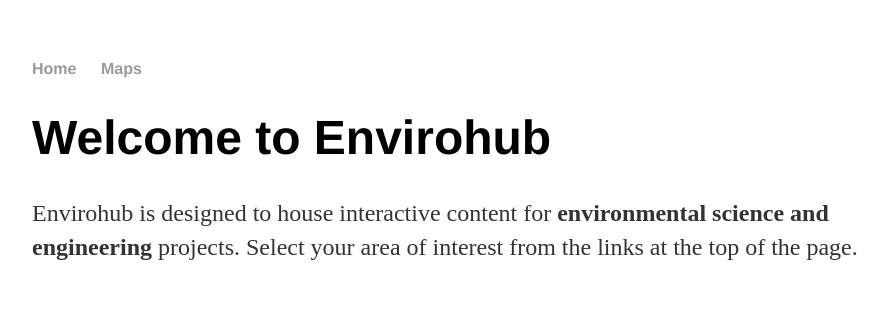
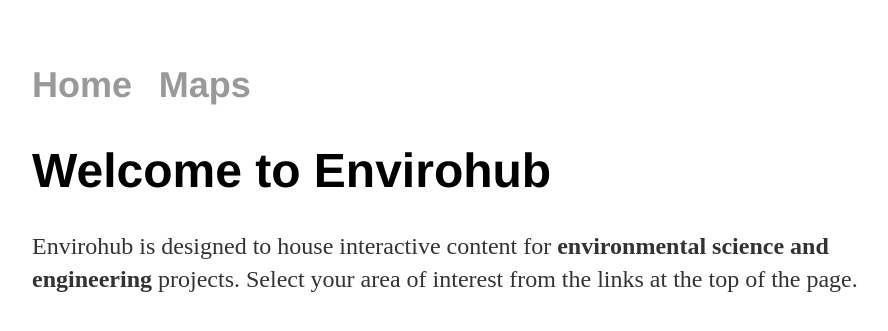
Before and after one commit to envirohub/envirohub.github.io, a Jekyll site: the page built from index.html, in a window 1280 px wide. Shown: the top 331 px of the page, without its empty margins (160-1048 px from the left). Built offline with Jekyll 4.4.1, drawn with Linux system fonts in a browser that asks for light colours.

Commit message:
Update main.css

```diff
--- a/css/main.css
+++ b/css/main.css
@@ -23,7 +23,7 @@
     font-size: 3em;
     font-family:'Helvetica', 'Arial', 'Sans-Serif';
 }
-p {
+p, ul, li {
     font-size: 1.5em;
     line-height: 1.4em;
     color: #333;
```
